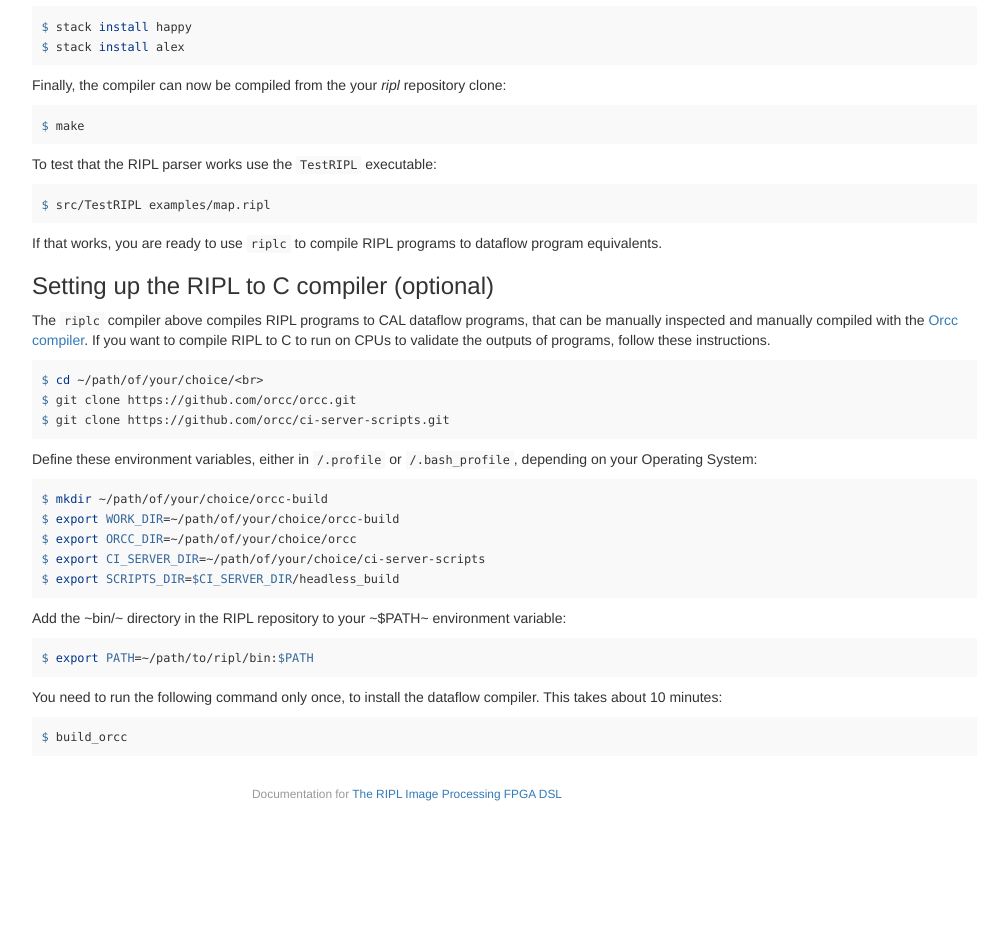
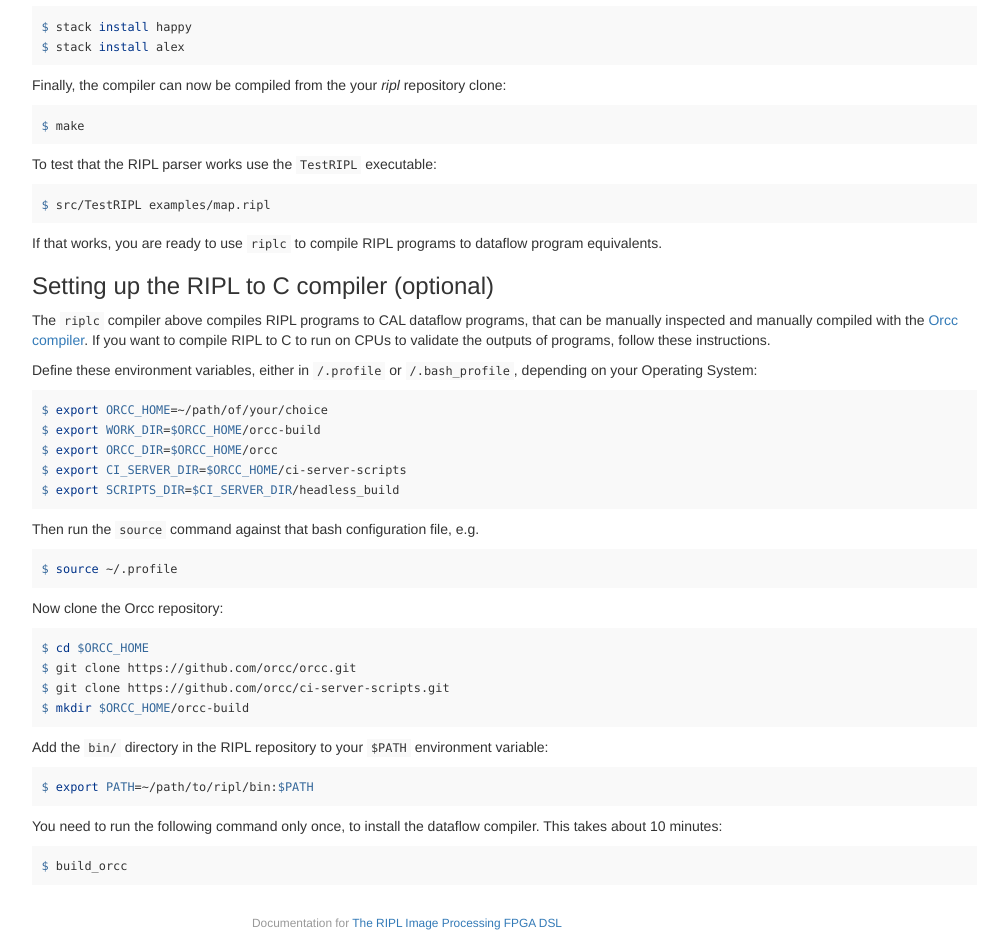
Before and after one commit to robstewart57/ripl, a Jekyll site: the page built from docs/_posts/2016-10-22-installing-ripl.md, in a window 1280 px wide. Shown: the part 393-1345 px from the top of the page, without its empty margins (233-1222 px from the left). Built offline with Jekyll 4.4.1, drawn with Linux system fonts in a browser that asks for light colours; before the commit the page ends 1216 px from its top, so only the background shows below that.

Commit message:
Updates instructions for installing the Orcc headless build

```diff
--- a/docs/_posts/2016-10-22-installing-ripl.md
+++ b/docs/_posts/2016-10-22-installing-ripl.md
@@ -53,24 +53,35 @@ the [Orcc compiler](http://orcc.sourceforge.net). If you want to
 compile RIPL to C to run on CPUs to validate the outputs of programs,
 follow these instructions.
 
-{% highlight bash %}
-$ cd ~/path/of/your/choice/<br>
-$ git clone https://github.com/orcc/orcc.git
-$ git clone https://github.com/orcc/ci-server-scripts.git
-{% endhighlight %}
-
 Define these environment variables, either in `/.profile` or
 `/.bash_profile`, depending on your Operating System:
 
 {% highlight bash %}
-$ mkdir ~/path/of/your/choice/orcc-build
-$ export WORK_DIR=~/path/of/your/choice/orcc-build
-$ export ORCC_DIR=~/path/of/your/choice/orcc
-$ export CI_SERVER_DIR=~/path/of/your/choice/ci-server-scripts
+$ export ORCC_HOME=~/path/of/your/choice
+$ export WORK_DIR=$ORCC_HOME/orcc-build
+$ export ORCC_DIR=$ORCC_HOME/orcc
+$ export CI_SERVER_DIR=$ORCC_HOME/ci-server-scripts
 $ export SCRIPTS_DIR=$CI_SERVER_DIR/headless_build
 {% endhighlight %}
 
-Add the ~bin/~ directory in the RIPL repository to your ~$PATH~
+Then run the `source` command against that bash configuration file,
+e.g.
+
+{% highlight bash %}
+$ source ~/.profile
+{% endhighlight %}
+
+
+Now clone the Orcc repository:
+
+{% highlight bash %}
+$ cd $ORCC_HOME
+$ git clone https://github.com/orcc/orcc.git
+$ git clone https://github.com/orcc/ci-server-scripts.git
+$ mkdir $ORCC_HOME/orcc-build
+{% endhighlight %}
+
+Add the `bin/` directory in the RIPL repository to your `$PATH`
 environment variable:
 
 {% highlight bash %}
```
